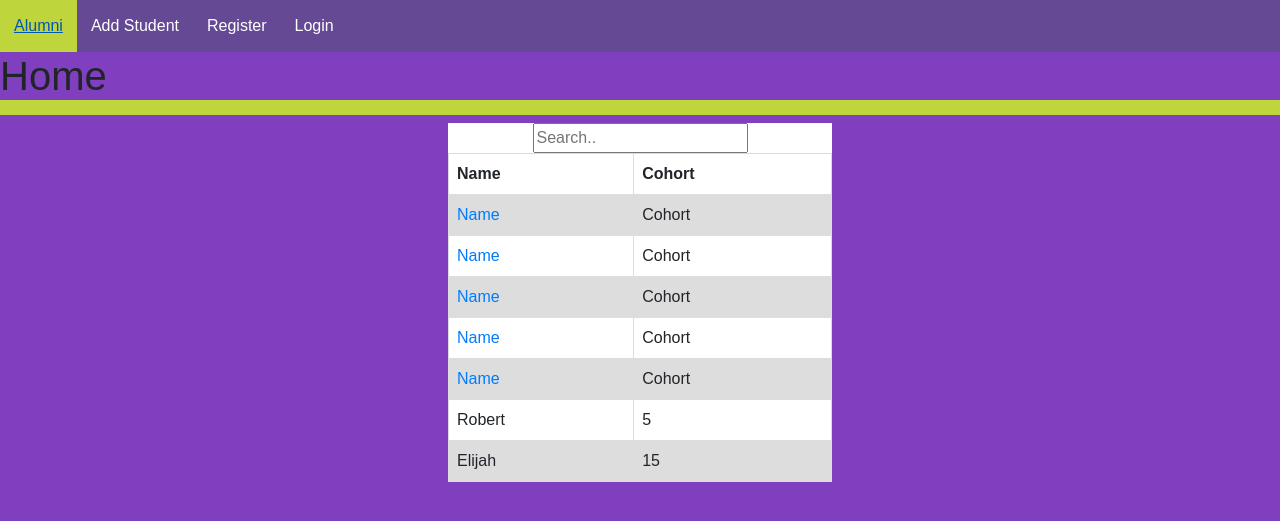
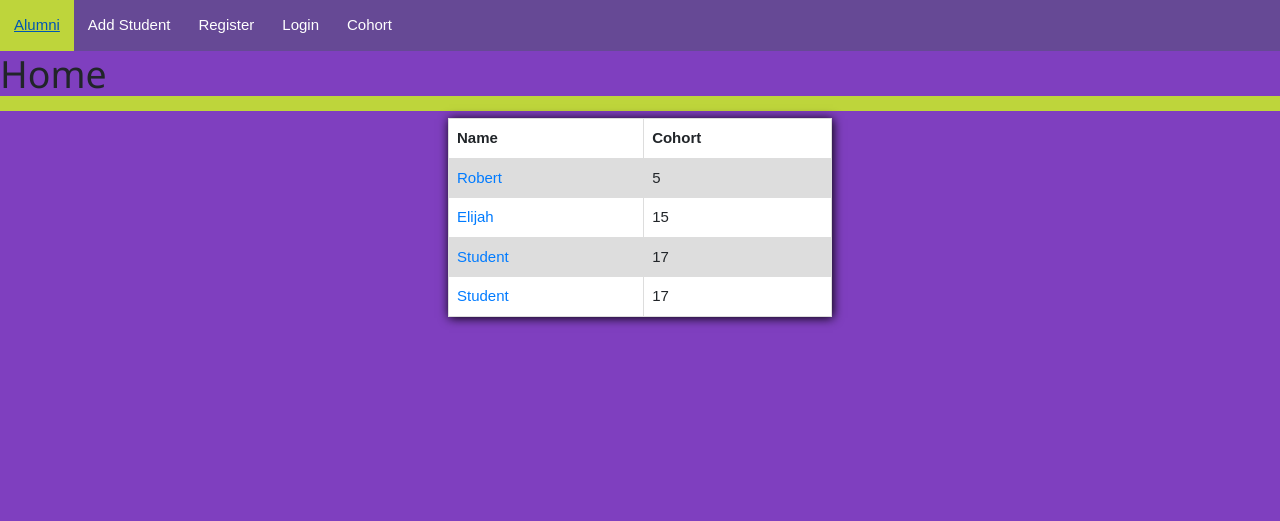
Before and after one commit to ElijahMoyd/InternProject, a PHP site: page /home.php in a window 1280 px wide. Shown: the top 521 px of the page. Run offline with PHP 8.4, Linux system fonts and the light colour scheme.

Commit message:
Add files via upload

```diff
--- a/applogin.php
+++ b/applogin.php
@@ -5,6 +5,8 @@
 
 <head>
 	<!-- Required meta tags -->
+
+
 	<meta charset="utf-8">
 	<meta name="viewport" content="width=device-width, initial-scale=1, shrink-to-fit=no">
 	<!-- Bootstrap CSS -->
--- a/assets/css/style.css
+++ b/assets/css/style.css
@@ -13,6 +13,7 @@ body {
     width: 30%;
     margin: auto;
     background: #fff;
+    box-shadow: #000 1px 1px 10px;
 
 
 }
--- a/assets/data/data.json
+++ b/assets/data/data.json
@@ -22,4 +22,28 @@
     "biopic": "users\/2\/",
     "resume": "users\/2\/",
     "employ": null
+}, {
+    "id": 3,
+    "name": "Student",
+    "cohort": "17",
+    "strengths": ["JavaScript", "CSS"],
+    "credential": ["Photoshop", "Javascript"],
+    "portfolio": "port.com",
+    "github": "git.com",
+    "linkedin": "linked.com",
+    "biopic": "users\/3\/exp.png",
+    "resume": "users\/3\/11mkleo-tiers01jpg.jpeg",
+    "employ": "true"
+}, {
+    "id": 4,
+    "name": "Student",
+    "cohort": "17",
+    "strengths": ["JavaScript"],
+    "credential": ["Photoshop", "Javascript"],
+    "portfolio": "port.com",
+    "github": "git.com",
+    "linkedin": "linked.com",
+    "biopic": "users\/4\/exp.png",
+    "resume": "users\/4\/11mkleo-tiers01jpg.jpeg",
+    "employ": "true"
 }]
--- a/assets/partials/nav.php
+++ b/assets/partials/nav.php
@@ -35,6 +35,7 @@ li a:hover {
   <li><a href="create.php">Add Student</a></li>
     <li> <a href="appreg.php">Register</a></li>
     <li> <a href="applogin.php">Login</a></li>
+    <li> <a href="Cohort.php">Cohort</a></li>
     </ul>
 
 
--- a/home.php
+++ b/home.php
@@ -3,7 +3,8 @@
 
 <head>
     <title>Home</title>
-
+    <meta name="viewport" content="width=device-width,initial scale=1"/>
+    <link rel="stylesheet" href="http://www.w3schools.com/lib/w3.css"/>
     <link rel="stylesheet" href="https://stackpath.bootstrapcdn.com/bootstrap/4.3.1/css/bootstrap.min.css" integrity="sha384-ggOyR0iXCbMQv3Xipma34MD+dH/1fQ784/j6cY/iJTQUOhcWr7x9JvoRxT2MZw1T" crossorigin="anonymous">
     <link rel="stylesheet" href="assets/css/style.css">
     <script src="https://stackpath.bootstrapcdn.com/bootstrap/4.3.1/js/bootstrap.min.js" integrity="sha384-JjSmVgyd0p3pXB1rRibZUAYoIIy6OrQ6VrjIEaFf/nJGzIxFDsf4x0xIM+B07jRM" crossorigin="anonymous"></script>
@@ -35,7 +36,6 @@
     <h1>Home</h1>
     <div class="tainer">
         <div class="topnav">
-            <input type="text" placeholder="Search..">
         </div>
 
 
@@ -44,31 +44,6 @@
             <tr>
                 <th>Name</th>
                 <th>Cohort</th>
-            </tr>
-            <tr>
-                <td>
-                    <a href="detail.html">Name</a>
-                <td>Cohort</td>
-            </tr>
-            <tr>
-                <td>
-                    <a href="detail.html">Name</a>
-                <td>Cohort</td>
-            </tr>
-            <tr>
-                <td>
-                    <a href="detail.html">Name</a>
-                <td>Cohort</td>
-            </tr>
-            <tr>
-                <td>
-                    <a href="detail.html">Name</a>
-                <td>Cohort</td>
-            </tr>
-            <tr>
-                <td>
-                    <a href="detail.html">Name</a>
-                <td>Cohort</td>
             </tr>
             <?php
 					$d = file_get_contents('assets/data/data.json');
@@ -81,7 +56,7 @@
 
 
            echo '<tr>
-					<td>'.$o['name']. '</td>
+					<td><a href="">'.$o['name'].'</a></td>
 					<td>'.$o['cohort'].'</td>
                  </tr>';
 					}
--- a/process.php
+++ b/process.php
@@ -48,11 +48,12 @@ $a = array(
 "biopic" => $img,
 "resume" => $ig,
 "employ" =>    $employed);
-print_r($a);
+
+//print_r($a);
 array_push ($d, $a);
 $d = json_encode($d);
 file_put_contents('assets/data/data.json', $d);
 
-//header('location: home.php');
+header('location: home.php');
 
 ?>
```
Also changed, not shown: Cohort.php (added, +42 -0 lines), users/3/11mkleo-tiers01jpg.jpeg (added), users/3/exp.png (added), users/4/11mkleo-tiers01jpg.jpeg (added), users/4/exp.png (added).
